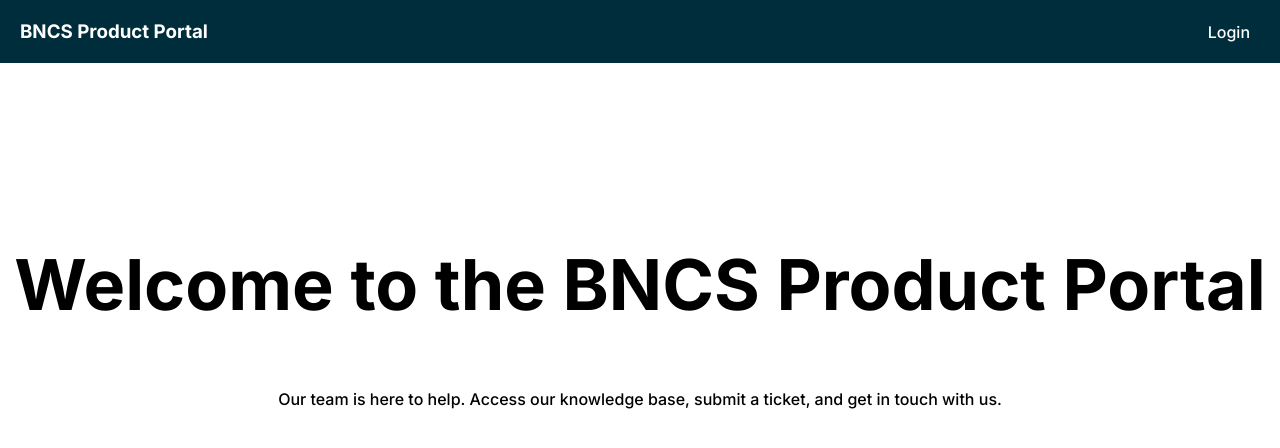
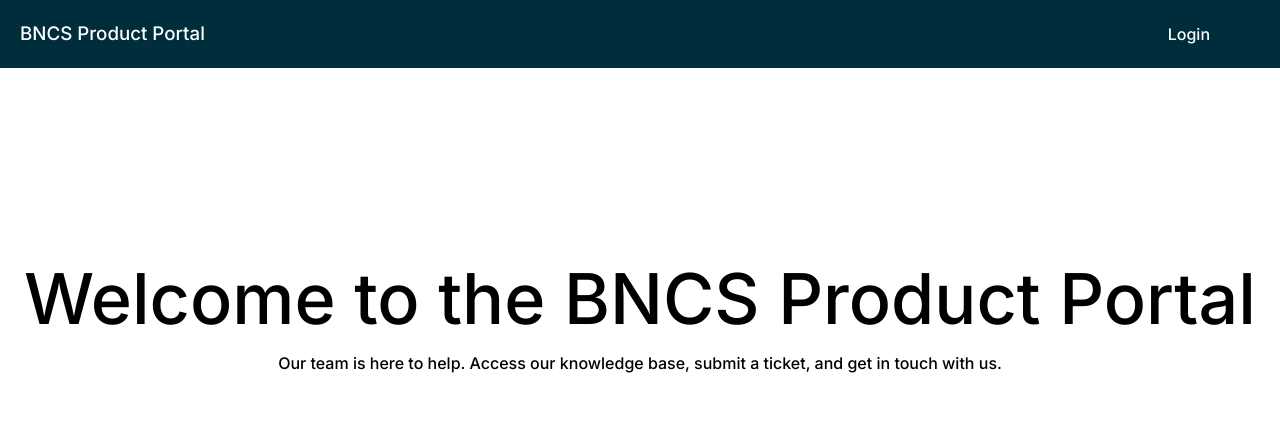
Before and after one commit to BNCSFunctionalAccount/bncs-portal, a Next.js app: page / in a window 1280 px wide. Shown: the top 448 px of the page. Built offline with nearby package versions, Linux system fonts and the light colour scheme; no server answers.

Commit message:
add initial base of app router

```diff
--- /dev/null
+++ b/src/app/globals.css
@@ -0,0 +1,27 @@
+@tailwind base;
+@tailwind components;
+@tailwind utilities;
+
+h1 {
+	font-size: 2em;
+}
+
+h2 {
+	font-size: 1.5em;
+}
+
+h3 {
+	font-size: 1.17em;
+}
+
+h4 {
+	font-size: 1em;
+}
+
+h5 {
+	font-size: 0.83em;
+}
+
+h6 {
+	font-size: 0.67em;
+}
--- /dev/null
+++ b/src/app/layout.tsx
@@ -0,0 +1,40 @@
+import './globals.css'
+import dynamic from "next/dynamic";
+import { Metadata } from "next"
+import { UserProvider } from '@auth0/nextjs-auth0/client';
+import { sans } from "~/lib/fonts";
+
+const PreviewProvider = dynamic(() => import('~/lib/providers/PreviewProvider'))
+
+export const metadata: Metadata = {
+	title: 'Home',
+	description: "test"
+}
+
+interface LayoutProps {
+	children: React.ReactNode;
+	draftMode: boolean;
+	token: string;
+}
+
+export default function RootLayout({
+	children,
+	draftMode,
+	token
+}: LayoutProps) {
+	return (
+		<html lang="en">
+			<UserProvider>
+				<body className={`${sans.className}`}>
+					{draftMode ? (
+						<PreviewProvider token={token}>
+							{children}
+						</PreviewProvider>
+					) : (
+						children
+					)}
+				</body>
+			</UserProvider>
+		</html >
+	)
+}
--- /dev/null
+++ b/src/app/page.tsx
@@ -0,0 +1,15 @@
+import Header from '~/components/Header';
+import styles from '../styles/landingPage.module.css';
+
+export default function LandingPage() {
+	return (
+		<main>
+			<Header />
+			<div className={styles.container}>
+				<h1 className={styles.largeText}>Welcome to the BNCS Product Portal</h1>
+				<p>Our team is here to help. Access our knowledge base, submit a ticket, and get in touch with us.</p>
+				<div className={styles.buttonContainer} />
+			</div>
+		</main>
+	)
+}
```
Also changed, not shown: 1 other file (tests, documents, lock files or other folders).
